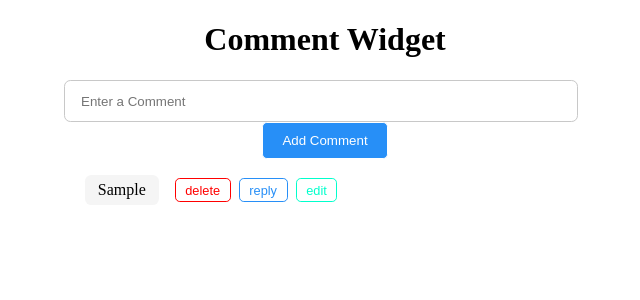
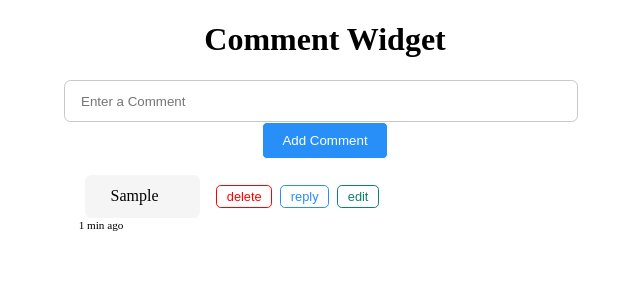
Before and after one commit to mv29/comment-widget, a React (Create React App) app: page / in a window 1280 px wide. Both pictures are taken after typing "Sample" into the empty fields and a click on the button "Add Comment". Shown: the top 300 px of the page, without its empty margins (315-955 px from the left). Built offline with nearby package versions, Linux system fonts and the light colour scheme.

Commit message:
timestamp added

```diff
--- a/src/index.css
+++ b/src/index.css
@@ -119,6 +119,12 @@
 #root .align-start {
   align-items: flex-start; }
 
+#root .relative {
+  position: relative; }
+
+#root .absolute {
+  position: absolute; }
+
 #root .btn {
   padding: 0.6rem 1.2rem;
   border-radius: 0.3rem;
@@ -141,8 +147,8 @@
     border-color: #278ff7;
     background-color: transparent; }
   #root .btn--edit {
-    color: #00ffcc;
-    border-color: #00ffcc;
+    color: #0d816a;
+    border-color: #0d816a;
     background-color: transparent; }
   #root .btn--normal {
     color: black;
@@ -164,6 +170,13 @@
     outline: #278ff7 auto 0.1rem; }
 
 #root .reply {
+  font-size: initial;
   padding: 0.4rem 0.8rem;
   border-radius: 0.4rem;
   background-color: whitesmoke; }
+  #root .reply__timestamp {
+    font-size: 0.7rem;
+    right: 92%;
+    top: 2.8rem;
+    z-index: 1;
+    width: max-content; }
--- a/src/store/comments.js
+++ b/src/store/comments.js
@@ -15,7 +15,7 @@ Comment Schemma
     userId -> int
     parentId -> int
     subComments -> array of ids
-    "createAt" datetime
+    "createdAt" datetime
     "updateAt" datetime
 }
 
@@ -65,7 +65,7 @@ const commentsReducer = (state = initialState, { type, payload }) => {
           text: text,
           parentId: parentId,
           subComments: [],
-          createAt: new Date(),
+          createdAt: new Date(),
           userId: null,
           updatedAt: null,
         },
@@ -99,7 +99,7 @@ const commentsReducer = (state = initialState, { type, payload }) => {
           text: text,
           parentId: parentId,
           subComments: [],
-          createAt: new Date(),
+          createdAt: new Date(),
           userId: null,
           updatedAt: null,
         },
--- a/src/styles/_input.scss
+++ b/src/styles/_input.scss
@@ -22,7 +22,16 @@
 }
 
 .reply {
+    font-size: initial;
     padding: 0.4rem 0.8rem;
     border-radius: 0.4rem;
     background-color: whitesmoke;
+
+    &__timestamp {
+        font-size: 0.7rem;
+        right: 92%;
+        top: 2.8rem;
+        z-index: 1;
+        width: max-content;
+    }
 }
--- a/src/styles/_utilities.scss
+++ b/src/styles/_utilities.scss
@@ -49,3 +49,11 @@ $sides: ("t": "top", "r": "right", "b": "bottom", "l": "left");
 .align-start {
     align-items: flex-start;
 }
+
+.relative {
+    position: relative;
+}
+
+.absolute {
+    position: absolute;
+}
--- a/src/styles/_variables.scss
+++ b/src/styles/_variables.scss
@@ -5,5 +5,5 @@ $white: white;
 $black: black;
 $gray: gray;
 $red: red;
-$edit-color: rgb(0, 255, 204);
+$edit-color: #0d816a;
 $lightgray: lightgray;
--- a/src/ui/Reply.js
+++ b/src/ui/Reply.js
@@ -1,7 +1,11 @@
-import { useState } from 'react';
+import { useState, useMemo } from 'react';
 import { useDispatch } from 'react-redux';
 
-import { ADD_SUB_COMMENT, DELETE_COMMENT, EDIT_COMMENT } from '../store/comments';
+import {
+  ADD_SUB_COMMENT,
+  DELETE_COMMENT,
+  EDIT_COMMENT,
+} from '../store/comments';
 import { Comment, Button } from '../components/index';
 
 const Reply = ({ comment }) => {
@@ -9,8 +13,8 @@ const Reply = ({ comment }) => {
   const [showComment, setShowComment] = useState(0);
 
   const handleClick = (value) => {
-    setShowComment((prev) => prev === value ? 0 : value);
-  }
+    setShowComment((prev) => (prev === value ? 0 : value));
+  };
 
   const handleReply = (reply) => {
     dispatch({
@@ -34,18 +38,36 @@ const Reply = ({ comment }) => {
 
   const handleEdit = (reply) => {
     dispatch({
-        type: EDIT_COMMENT,
-        payload: { value: reply, id: comment.id },
-      });
-  }
+      type: EDIT_COMMENT,
+      payload: { value: reply, id: comment.id },
+    });
+  };
+
+  const commentTimeStamp = useMemo(() => {
+    const commentDateTime = comment.updatedAt || comment.createdAt;
+    const currentDateTime = new Date();
+    const hoursDifference = currentDateTime.getHours() - commentDateTime.getHours();
+    const minutesDifference = currentDateTime.getMinutes() - commentDateTime.getMinutes();
+    if (hoursDifference > 24) {
+      return commentDateTime.toDateString();
+    } else {
+      if (hoursDifference === 0) {
+        return `${minutesDifference || 1} min ago`;
+      }
+      return `${hoursDifference} hr`;
+    }
+  }, [comment.updatedAt, comment.createdAt]);
 
   return (
     <div
-      className='column m-b-10'
+      className='column m-b-15'
       style={{ marginLeft: `${comment.level * 1}rem` }}
     >
-      <div className='row align-c'>
-        <span className='m-r-10 reply'>{comment.text}</span>
+      <div className='row align-c relative'>
+        <div className='m-r-10 reply'>
+          <div className='row reply__timestamp absolute'>{commentTimeStamp}</div>
+          <div className='m-r-10 reply'>{comment.text}</div>
+        </div>
         <Button
           text='delete'
           onClick={handleDelete}
@@ -63,11 +85,13 @@ const Reply = ({ comment }) => {
         />
       </div>
       {showComment !== 0 && (
-        <div className='row m-t-5'>
+        <div className='row m-t-10'>
           <Comment
             InputClassName='input--small'
             btnClassName='btn--normal btn--small'
-            placeholder={showComment === 1 ? 'reply to comment' : 'edit comment'}
+            placeholder={
+              showComment === 1 ? 'reply to comment' : 'edit comment'
+            }
             btnName={showComment === 1 ? 'reply' : 'edit'}
             handleSubmit={showComment === 1 ? handleReply : handleEdit}
           />
```
